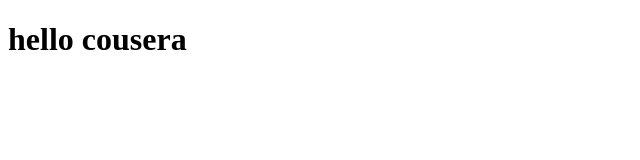
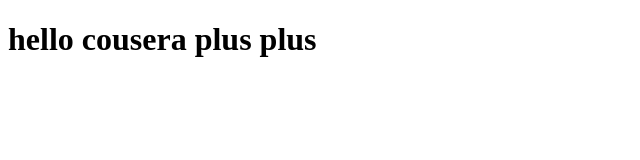
Before and after one commit to Palaskill/coursera-test, a plain HTML site: page index.html in a window 1280 px wide. Shown: the whole page, without its empty margins (0-640 px from the left). Drawn offline with Linux system fonts and the light colour scheme.

Commit message:
monday first commit

```diff
--- a/index.html
+++ b/index.html
@@ -3,10 +3,10 @@
 <head>
     <meta charset="UTF-8">
     <meta name="viewport" content="width=device-width, initial-scale=1.0">
-    <title>Hello coursera</title>
+    <title>Hello coursera plus plus </title>
 </head>
 <body>
-    <h1>hello cousera</h1>
+    <h1>hello cousera plus plus </h1>
 
 </body>
 </html>
```
